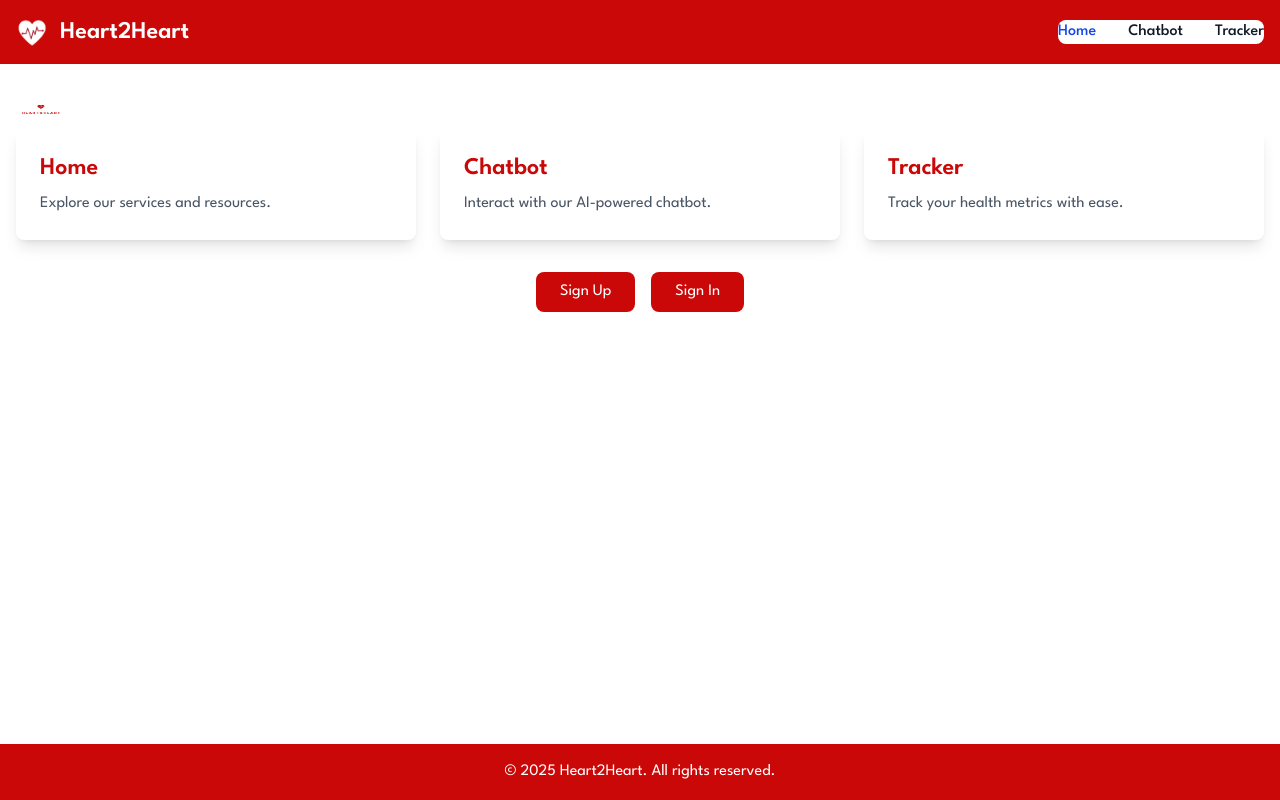
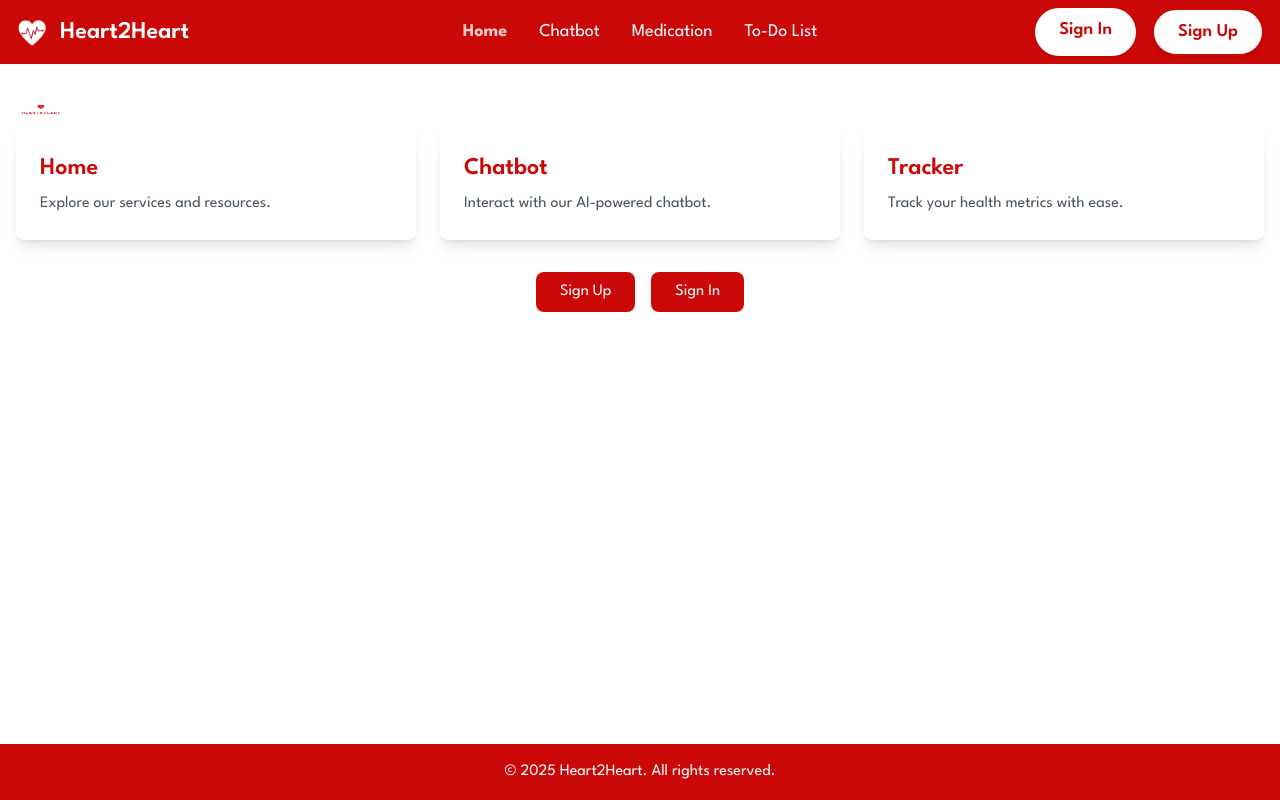
Before and after one commit to brxndd/BeachHacks-2025, a Next.js app in the folder frontend/: page / in a window 1280 px wide. Built offline with nearby package versions, Linux system fonts and the light colour scheme.

Commit message:
made navbar look cleaner

```diff
--- a/frontend/app/chatbot/page.tsx
+++ b/frontend/app/chatbot/page.tsx
@@ -1,5 +1,6 @@
 'use client';
 import { useEffect, useState, useRef, KeyboardEvent } from 'react';
+import NavBar from '@/components/NavBar';
 
 interface Message {
   text: string;
@@ -23,6 +24,14 @@ export default function ChatbotPage() {
       isBot: true
     }]);
   }, []);
+
+  useEffect(() => {
+    scrollToBottom();
+  }, [messages, isLoading]);
+
+  const scrollToBottom = () => {
+    messagesEndRef.current?.scrollIntoView({ behavior: "smooth" });
+  };
 
   const handleSendMessage = async () => {
     if (!inputMessage.trim() || isLoading) return;
@@ -63,6 +72,7 @@ export default function ChatbotPage() {
 
   return (
     <div className="flex flex-col h-screen bg-gray-50">
+        <NavBar />
             <div className="flex-1 overflow-y-auto p-4 space-y-4">
                 {messages.map((msg, index) => (
                     <div key={index} className={`flex ${msg.isBot ? 'justify-start' : 'justify-end'}`}>
--- a/frontend/app/page.tsx
+++ b/frontend/app/page.tsx
@@ -1,3 +1,4 @@
+'use client';
 import Image from "next/image";
 import Questionnaire from "../components/Questionnaire";
 import NavBar from "../components/NavBar";
--- a/frontend/components/NavBar.tsx
+++ b/frontend/components/NavBar.tsx
@@ -1,11 +1,15 @@
 import Image from 'next/image';
 import Link from 'next/link';
+import { usePathname } from 'next/navigation';
 
 export default function NavBar() {
+  const pathname = usePathname();
+
   return (
-    <nav className="bg-[#CA0808] border-gray-200">
-      <div className="max-w-screen-xl flex flex-wrap items-center justify-between mx-auto p-4">
-        <Link href="/" className="flex items-center space-x-3 rtl:space-x-reverse">
+    <nav className="bg-[#CA0808] border-gray-200 h-16">
+      <div className="max-w-screen-xl flex flex-wrap items-center justify-between mx-auto p-4 relative h-full">
+        {/* Logo on left */}
+        <Link href="/" className="flex items-center space-x-3 rtl:space-x-reverse z-10">
           <Image
             src="/images/mini_logo.png"
             alt="Logo"
@@ -15,18 +19,53 @@ export default function NavBar() {
           />
           <span className="self-center text-2xl font-semibold whitespace-nowrap text-white">Heart2Heart</span>
         </Link>
-        <div className="items-center justify-center hidden w-full md:flex md:w-auto md:order-1" id="navbar-cta">
-          <ul className="flex flex-col font-medium p-4 md:p-0 mt-4 border border-gray-100 rounded-lg bg-gray-50 md:space-x-8 rtl:space-x-reverse md:flex-row md:mt-0 md:border-0 md:bg-white">
-            <li>
-              <Link href="/" className="block py-2 px-3 md:p-0 text-white bg-blue-700 rounded-sm md:bg-transparent md:text-blue-700" aria-current="page">Home</Link>
-            </li>
-            <li>
-              <Link href="/chatbot" className="block py-2 px-3 md:p-0 text-gray-900 rounded-sm hover:bg-gray-100 md:hover:bg-transparent md:hover:text-blue-700">Chatbot</Link>
-            </li>
-            <li>
-              <Link href="/tracker" className="block py-2 px-3 md:p-0 text-gray-900 rounded-sm hover:bg-gray-100 md:hover:bg-transparent md:hover:text-blue-700">Tracker</Link>
-            </li>
-          </ul>
+
+        {/* Centered Navigation Links */}
+        <div className="hidden md:flex absolute left-1/2 transform -translate-x-1/2 h-full items-center space-x-8">
+          <Link
+            href="/"
+            className={`text-lg ${pathname === '/' ? 'text-red-200 font-bold' : 'text-white'} hover:text-[#ffcccc] transition-colors duration-200`}
+          >
+            Home
+          </Link>
+          <Link
+            href="/chatbot"
+            className={`text-lg ${pathname === '/chatbot' ? 'text-red-200 font-bold' : 'text-white'} hover:text-[#ffcccc] transition-colors duration-200`}
+          >
+            Chatbot
+          </Link>
+          <Link
+            href="/medication"
+            className={`text-lg ${pathname === '/medication' ? 'text-red-200 font-bold' : 'text-white'} hover:text-[#ffcccc] transition-colors duration-200`}
+          >
+            Medication
+          </Link>
+          <Link
+            href="/todo"
+            className={`text-lg ${pathname === '/todo' ? 'text-red-200 font-bold' : 'text-white'} hover:text-[#ffcccc] transition-colors duration-200`}
+          >
+            To-Do List
+          </Link>
+        </div>
+
+        {/* Auth Buttons on right */}
+        <div className="absolute right-4 top-1/2 -translate-y-1/2 z-10 flex gap-4">
+          <Link
+            href="/signin"
+            className="bg-white text-[#CA0808] px-6 py-2 rounded-full text-lg font-semibold
+                     hover:text-[#ff0000] transition-colors duration-200 shadow-sm
+                     hover:shadow-md"
+          >
+            Sign In
+          </Link>
+          <Link
+            href="/signup"
+            className="bg-white text-[#CA0808] px-6 py-2 rounded-full text-lg font-semibold
+                     hover:text-[#ff0000] transition-colors duration-200 shadow-sm
+                     hover:shadow-md border-2 border-[#CA0808]"
+          >
+            Sign Up
+          </Link>
         </div>
       </div>
     </nav>
```
Also changed, not shown: 1 other file (tests, documents, lock files or other folders).
